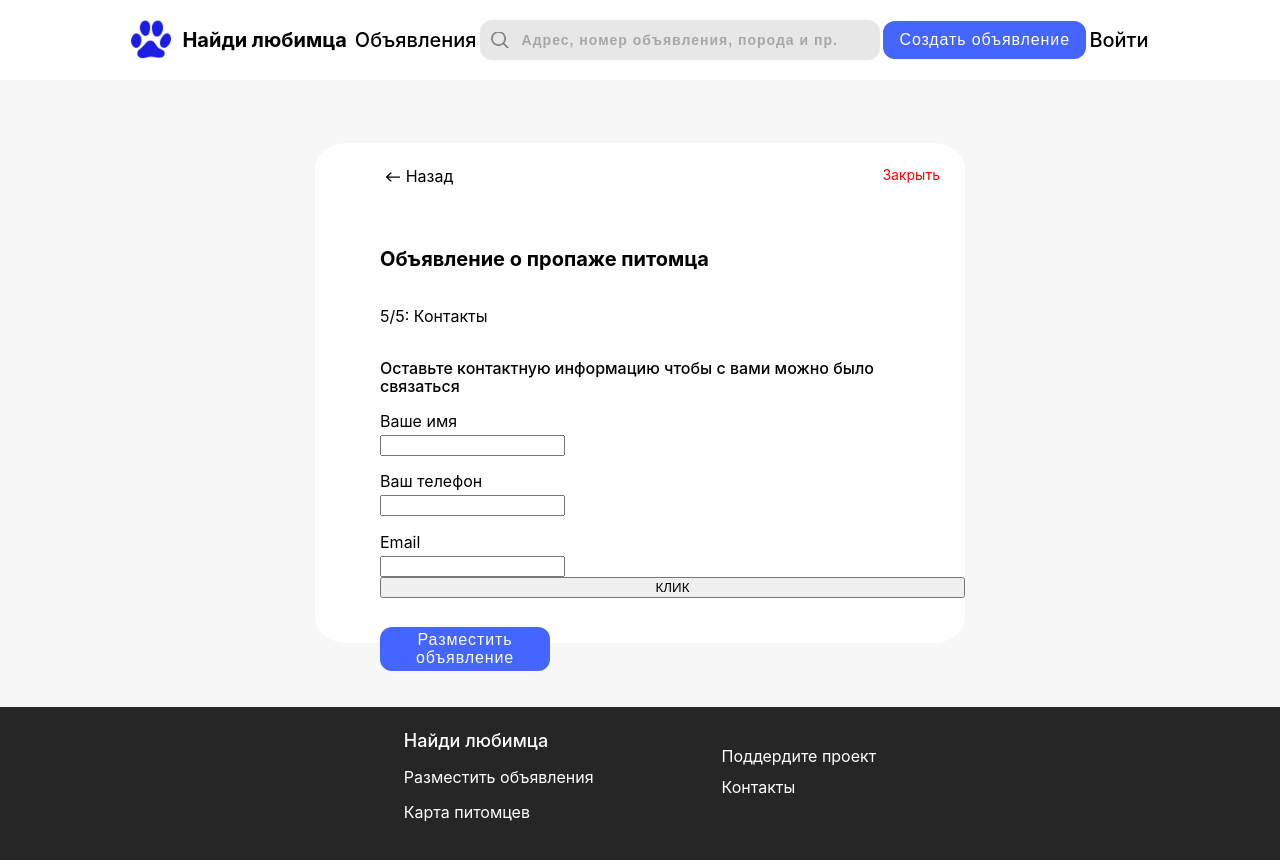
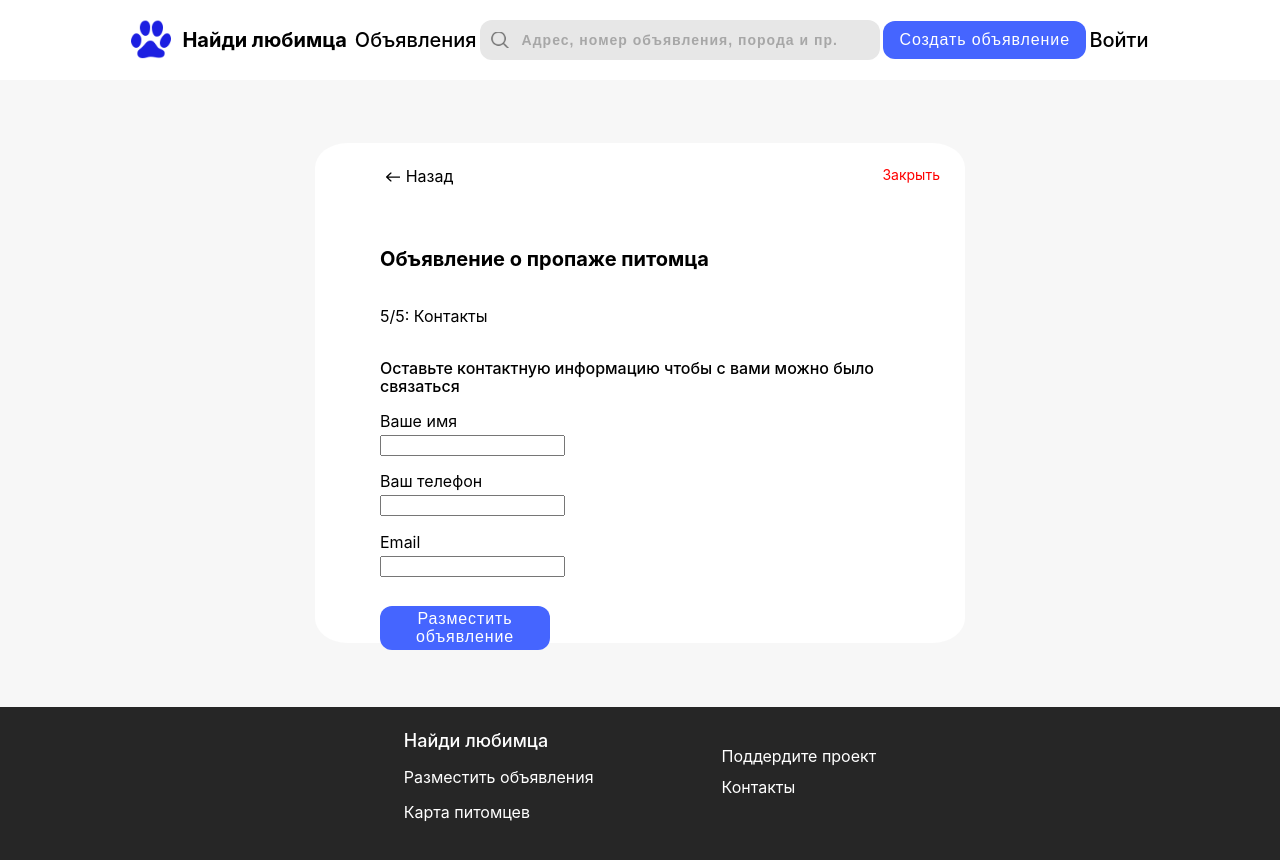
Before and after one commit to Miropolsky/PetSearch, a React (Create React App) app: page /lost/lostFifth in a window 1280 px wide. Shown: the top 860 px of the page. Built offline with nearby package versions, Linux system fonts and the light colour scheme.

Commit message:
update form

```diff
--- a/src/components/Forms/FoundFifth/FoundFifth.jsx
+++ b/src/components/Forms/FoundFifth/FoundFifth.jsx
@@ -1,16 +1,25 @@
-import Button from '../../UI/Button/Button'
-import styles from './FoundFifth.module.scss'
+import Button from '../../UI/Button/Button';
+import styles from './FoundFifth.module.scss';
 // import { Link } from 'react-router-dom'
 import { useContext } from 'react';
 import { ContextFound } from '../../pages/Found/ContextFound';
-import { ads } from '../../Data';
+// import { EmailSuggestions } from 'react-dadata';
+import 'react-dadata/dist/react-dadata.css';
+// import { useState } from 'react';
 
 export default function FoundFifth() {
-    const {formLost, formUpdate} = useContext(ContextFound);
+    const { formLost, formUpdate } = useContext(ContextFound);
+    // const [email, setEmail] = useState();
 
     function change(event) {
-        formUpdate({...formLost, [event.target.name]: event.target.value});
+        formUpdate({ ...formLost, [event.target.name]: event.target.value });
     }
+
+    // function changeEmail(event) {
+    //     // formUpdate({ ...formLost, email: event.value });
+    //     setEmail(event.value);
+    //     console.log(event.value);
+    // }
 
     return (
         <div className={styles.container}>
@@ -18,7 +27,10 @@ export default function FoundFifth() {
                 <p>5/5: Контакты</p>
             </div>
             <div className={styles.text}>
-                <p>Оставьте контактную информацию чтобы с вами можно было связаться</p>
+                <p>
+                    Оставьте контактную информацию чтобы с вами можно было
+                    связаться
+                </p>
             </div>
             <div className={styles.blockText}>
                 <p>Ваше имя</p>
@@ -30,12 +42,23 @@ export default function FoundFifth() {
             </div>
             <div className={styles.blockText}>
                 <p>Email</p>
+                {/* <EmailSuggestions
+                    token='8be332587e89276d9ca93894f0a6e31914900579'
+                    value={email}
+                    onChange={changeEmail}
+                /> */}
+
                 <input type='email' name='email' onChange={change}></input>
             </div>
-            <button onClick={() => console.log(ads)}>КЛИК</button>
             <div className={styles.next}>
-                <Button text='Разместить объявление' width={170} height={44} formLost={formLost}/>
+                <div onClick={() => console.log(formLost)}>
+                    <Button
+                        text='Разместить объявление'
+                        width={170}
+                        height={44}
+                    />
+                </div>
             </div>
         </div>
-    )
+    );
 }
--- a/src/components/Forms/FoundThird/FoundThird.jsx
+++ b/src/components/Forms/FoundThird/FoundThird.jsx
@@ -13,7 +13,6 @@ export default function FoundThird() {
     }
 
     function handleAdres(event) {
-        console.log(event.value);
         formUpdate({
             ...formLost,
             address: event.value,
--- a/src/components/Forms/LostFifth/LostFifth.jsx
+++ b/src/components/Forms/LostFifth/LostFifth.jsx
@@ -1,15 +1,14 @@
-import Button from '../../UI/Button/Button'
-import styles from './LostFifth.module.scss'
+import Button from '../../UI/Button/Button';
+import styles from './LostFifth.module.scss';
 // import { Link } from 'react-router-dom'
 import { useContext } from 'react';
 import { ContextLost } from '../../pages/Lost/Context';
-import { ads } from '../../Data';
 
 export default function LostFifth() {
-    const {formLost, formUpdate} = useContext(ContextLost);
+    const { formLost, formUpdate } = useContext(ContextLost);
 
     function change(event) {
-        formUpdate({...formLost, [event.target.name]: event.target.value});
+        formUpdate({ ...formLost, [event.target.name]: event.target.value });
     }
 
     return (
@@ -18,7 +17,10 @@ export default function LostFifth() {
                 <p>5/5: Контакты</p>
             </div>
             <div className={styles.text}>
-                <p>Оставьте контактную информацию чтобы с вами можно было связаться</p>
+                <p>
+                    Оставьте контактную информацию чтобы с вами можно было
+                    связаться
+                </p>
             </div>
             <div className={styles.blockText}>
                 <p>Ваше имя</p>
@@ -32,10 +34,15 @@ export default function LostFifth() {
                 <p>Email</p>
                 <input type='email' name='email' onChange={change}></input>
             </div>
-            <button onClick={() => console.log(ads)}>КЛИК</button>
             <div className={styles.next}>
-                <Button text='Разместить объявление' width={170} height={44} formLost={formLost}/>
+                <div onClick={() => console.log(formLost)}>
+                    <Button
+                        text='Разместить объявление'
+                        width={170}
+                        height={44}
+                    />
+                </div>
             </div>
         </div>
-    )
+    );
 }
--- a/src/components/UI/Button/Button.js
+++ b/src/components/UI/Button/Button.js
@@ -1,15 +1,14 @@
 import styles from './Buttons.module.scss';
-import { ads } from '../../Data';
 
-export default function Button({text, white=false, width, height, formLost}) {
-
-    function adsUpdate() {
-        console.log(1)
-        ads.push(formLost);
-    }
+export default function Button({ text, white = false, width, height }) {
     return (
         <div>
-            <button onClick={adsUpdate} className={white ? styles.btnWhite : styles.btn} style={{width: width, height: height}}>{text}</button>
+            <button
+                className={white ? styles.btnWhite : styles.btn}
+                style={{ width: width, height: height }}
+            >
+                {text}
+            </button>
         </div>
-    )
+    );
 }
--- a/src/components/pages/Lost/Lost.jsx
+++ b/src/components/pages/Lost/Lost.jsx
@@ -14,7 +14,8 @@ export default function Lost() {
         animal: 'cat',
         gender: 'female',
         date: '',
-        adres: '',
+        address: '',
+        coordinate: [],
         description: '',
         name: '',
         tel: '',
@@ -23,12 +24,12 @@ export default function Lost() {
 
     const formUpdate = (form) => {
         setFormLost(form);
-    }
-    const [curUrl, setCurUrl] = useState(window.location.pathname)
+    };
+    const [curUrl, setCurUrl] = useState(window.location.pathname);
     const location = useLocation();
     useEffect(() => {
-        setCurUrl(window.location.pathname)
-    }, [location])
+        setCurUrl(window.location.pathname);
+    }, [location]);
 
     function backUrl(curUrl) {
         switch (curUrl) {
@@ -42,15 +43,32 @@ export default function Lost() {
                 return '/lost/lostFourth';
             default:
                 return;
-          }
+        }
     }
     return (
-        <ContextLost.Provider value={{formLost, formUpdate}}>
+        <ContextLost.Provider value={{ formLost, formUpdate }}>
             <div className={styles.container}>
                 <div className={styles.containerIn}>
-                    <div className={curUrl.indexOf('First') === -1 ? styles.headForm : styles.headFormFirst }>
-                        {curUrl.indexOf('First') === -1 && <Link to={backUrl(curUrl)}><div className={styles.back}><span className={styles.arrow}><img src={arrow} alt='стрелка' /></span> Назад</div></Link>}
-                        <Link to='/'><div className={styles.close}>Закрыть</div></Link>
+                    <div
+                        className={
+                            curUrl.indexOf('First') === -1
+                                ? styles.headForm
+                                : styles.headFormFirst
+                        }
+                    >
+                        {curUrl.indexOf('First') === -1 && (
+                            <Link to={backUrl(curUrl)}>
+                                <div className={styles.back}>
+                                    <span className={styles.arrow}>
+                                        <img src={arrow} alt='стрелка' />
+                                    </span>{' '}
+                                    Назад
+                                </div>
+                            </Link>
+                        )}
+                        <Link to='/'>
+                            <div className={styles.close}>Закрыть</div>
+                        </Link>
                     </div>
                     <div className={styles.title}>
                         <p>Объявление о пропаже питомца</p>
@@ -61,5 +79,5 @@ export default function Lost() {
                 </div>
             </div>
         </ContextLost.Provider>
-    )
+    );
 }
```
